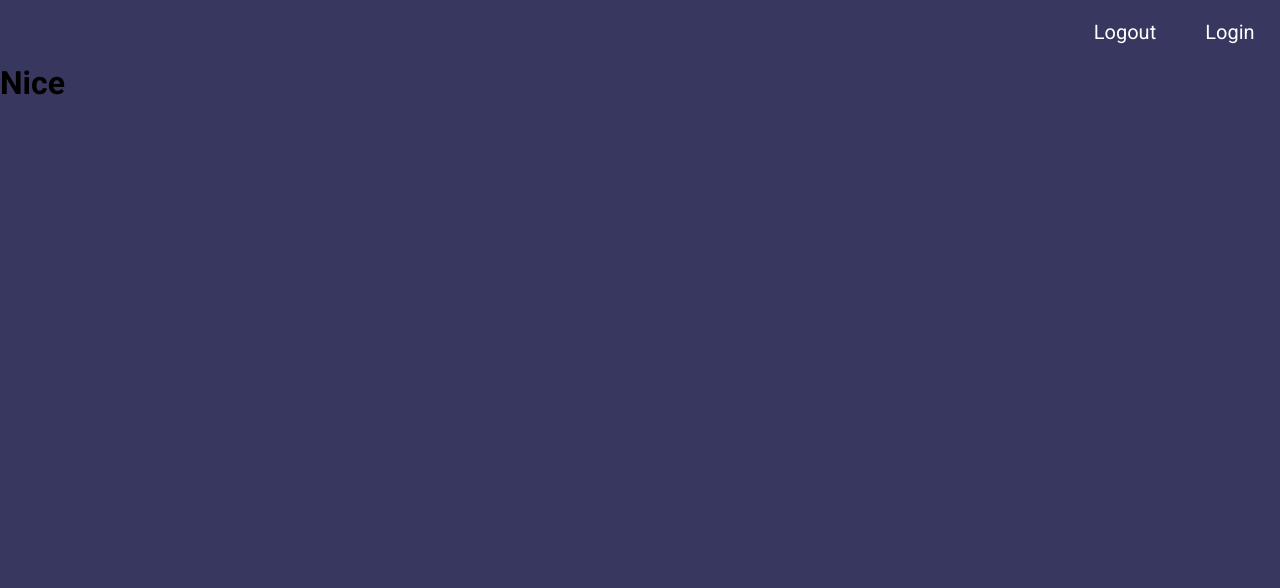
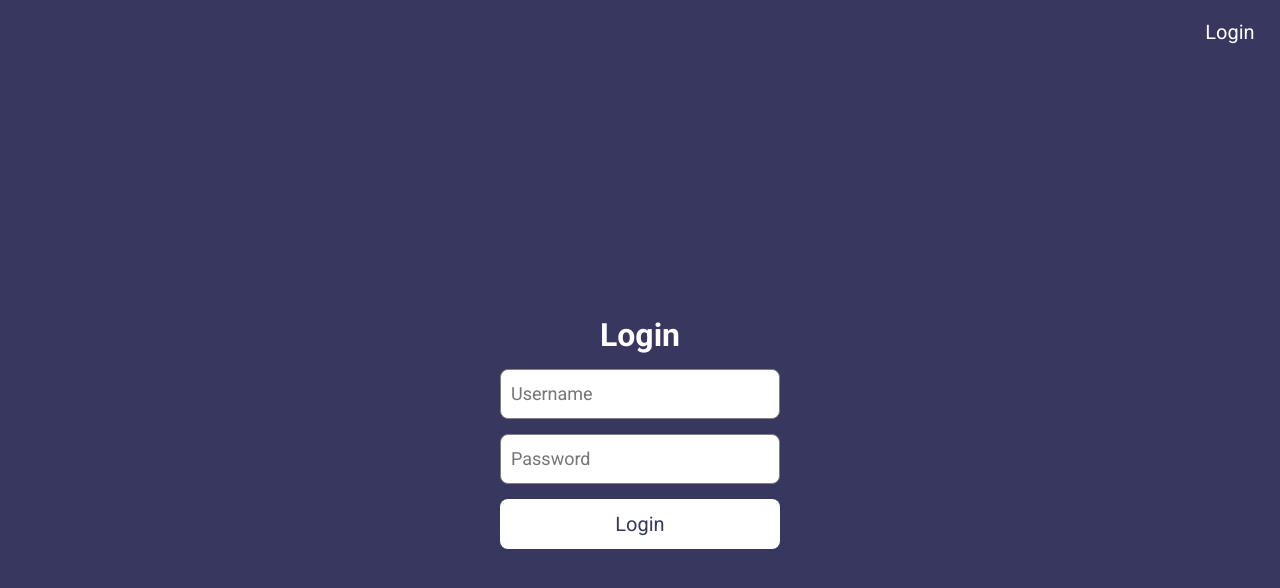
Before and after one commit to EminHamzagic/quotes-app, a React (Create React App) app: page / in a window 1280 px wide. Shown: the top 588 px of the page. Built offline with nearby package versions, Linux system fonts and the light colour scheme.

Commit message:
finished login and added quotes loading

```diff
--- a/package.json
+++ b/package.json
@@ -6,6 +6,7 @@
     "@testing-library/jest-dom": "^5.16.5",
     "@testing-library/react": "^13.4.0",
     "@testing-library/user-event": "^13.5.0",
+    "axios": "^0.27.2",
     "react": "^18.2.0",
     "react-dom": "^18.2.0",
     "react-router": "^5.3.3",
--- a/src/App.js
+++ b/src/App.js
@@ -1,20 +1,21 @@
 import { BrowserRouter, Route } from "react-router-dom";
 import "./Css/App.css";
 import Header from "./Header";
-import Quote from "./Components/Quote";
+import QuoteList from "./Quotes/QuoteList";
 import Login from "./Login/Login";
-import UserContextProvider from "./Contexts/UserContext";
+import { useContext } from "react";
+import { UserContext } from "./Contexts/UserContext";
 
 export default function App() {
+  const { isUserLogged } = useContext(UserContext);
+
   return (
     <div className="appContainer">
-      <UserContextProvider>
-        <BrowserRouter>
-          <Header />
-          <Route exact path="/" component={Quote} />
-          <Route path="/login" component={Login} />
-        </BrowserRouter>
-      </UserContextProvider>
+      <BrowserRouter>
+        <Header />
+        <Route path="/login" component={isUserLogged() ? QuoteList : Login} />
+        <Route exact path="/" component={isUserLogged() ? QuoteList : Login} />
+      </BrowserRouter>
     </div>
   );
 }
--- /dev/null
+++ b/src/CSS/Quote.css
@@ -0,0 +1,22 @@
+.quoteContainer {
+  width: 45%;
+  height: 90px;
+  margin-top: 10px;
+  margin-bottom: 10px;
+  /* border: 1px solid black; */
+}
+
+.quoteBody {
+  width: 80%;
+  height: 100%;
+  background-color: white;
+  border-radius: 8px;
+  padding: 10px 15px 10px 15px;
+  display: flex;
+  flex-direction: column;
+  justify-content: space-between;
+}
+
+.quoteBody p:nth-child(2) {
+  align-self: flex-end;
+}
--- /dev/null
+++ b/src/CSS/quotesList.css
@@ -0,0 +1,13 @@
+.quoteListContainer {
+  width: 100%;
+  display: flex;
+  flex-direction: column;
+  align-items: center;
+  justify-content: space-around;
+}
+
+.quoteListContainer h1 {
+  color: white;
+  font-size: 44px;
+  font-weight: 500;
+}
--- a/src/Components/Quote.js
+++ /dev/null
@@ -1,3 +0,0 @@
-export default function Quote() {
-  return <h1>Nice</h1>;
-}
--- a/src/Header.js
+++ b/src/Header.js
@@ -1,19 +1,32 @@
+import { useContext } from "react";
 import { Link } from "react-router-dom";
+import { UserContext } from "./Contexts/UserContext";
 import "./Css/Header.css";
 
 export default function Header() {
+  const { userState, isUserLogged, dispatchUserState } =
+    useContext(UserContext);
+
   return (
     <div className="header">
-      <button>
+      {isUserLogged() && (
+        <button
+          onClick={() => {
+            dispatchUserState({ type: "clearToken" });
+          }}
+        >
           <Link style={{ color: "white", textDecoration: "none" }} to="/">
             Logout
           </Link>
         </button>
+      )}
+      {!isUserLogged() && (
         <button>
           <Link style={{ color: "white", textDecoration: "none" }} to="/login">
             Login
           </Link>
         </button>
+      )}
     </div>
   );
 }
--- a/src/Login/Login.js
+++ b/src/Login/Login.js
@@ -1,25 +1,38 @@
-import { useState } from "react";
-import { useContext } from "react";
+import axios from "axios";
+import { useState, useContext } from "react";
 import { UserContext } from "../Contexts/UserContext";
 import "../Css/Login.css";
 
 export default function Login() {
-  const { dispatchUserState } = useContext(UserContext);
-  const { loginData, setLoginData } = useState({ username: "", password: "" });
+  const { userState, dispatchUserState } = useContext(UserContext);
+  const [loginData, setLoginData] = useState({ username: "", password: "" });
 
   const submitLogin = () => {
     const { username, password } = loginData;
     const loginBody = { username, password };
 
-    // fetch();
+    axios.post("http://localhost:4000/sessions", loginBody).then(({ data }) => {
+      window.history.pushState("", "", "http://localhost:3000/");
+      dispatchUserState({ type: "setToken", value: data.accessToken });
+    });
   };
 
   return (
     <div className="loginContainer">
       <h1>Login</h1>
-      <input placeholder="Username" />
-      <input placeholder="Password" />
-      <button>Login</button>
+      <input
+        onChange={(e) => {
+          setLoginData({ ...loginData, username: e.target.value });
+        }}
+        placeholder="Username"
+      />
+      <input
+        onChange={(e) => {
+          setLoginData({ ...loginData, password: e.target.value });
+        }}
+        placeholder="Password"
+      />
+      <button onClick={submitLogin}>Login</button>
     </div>
   );
 }
--- /dev/null
+++ b/src/Quotes/Quote.js
@@ -0,0 +1,11 @@
+import QuoteBody from "./QuoteBody";
+import "../Css/Quote.css";
+
+export default function Quote({ props }) {
+  // console.log(props);
+  return (
+    <div className="quoteContainer">
+      <QuoteBody data={props} />
+    </div>
+  );
+}
--- /dev/null
+++ b/src/Quotes/QuoteBody.js
@@ -0,0 +1,10 @@
+import "../Css/Quote.css";
+
+export default function QuoteBody({ data }) {
+  return (
+    <div className="quoteBody">
+      <p>{data.content}</p>
+      <p>- {data.author}</p>
+    </div>
+  );
+}
--- /dev/null
+++ b/src/Quotes/QuoteList.js
@@ -0,0 +1,32 @@
+import axios from "axios";
+import { useEffect } from "react";
+import { useContext } from "react";
+import { useState } from "react";
+import { UserContext } from "../Contexts/UserContext";
+import "../Css/quotesList.css";
+import Quote from "./Quote";
+
+export default function QuoteList() {
+  const [quoteArray, setQuoteArray] = useState([]);
+  const { userState } = useContext(UserContext);
+
+  useEffect(() => {
+    axios
+      .get("http://localhost:4000/quotes", {
+        headers: { Authorization: "Bearer " + userState.accessToken },
+      })
+      .then(({ data }) => {
+        setQuoteArray(data.quotes);
+      })
+      .catch((err) => console.log(err));
+  }, []);
+
+  return (
+    <div className="quoteListContainer">
+      <h1 style={{ marginBottom: "80px" }}>Quotes</h1>
+      {quoteArray.map((quote) => {
+        return <Quote key={quote.id} props={quote} />;
+      })}
+    </div>
+  );
+}
--- a/src/Reducers/userReducer.js
+++ b/src/Reducers/userReducer.js
@@ -1,7 +1,10 @@
-const userReducer = (state, { value, type }) => {
+const userReducer = (state, { type, value }) => {
   switch (type) {
     case "setToken":
       return { ...state, accessToken: value };
+
+    case "clearToken":
+      return { accessToken: null };
 
     default:
       return new Error("Function not found!");
--- a/src/index.js
+++ b/src/index.js
@@ -1,6 +1,11 @@
 import React from "react";
 import ReactDOM from "react-dom/client";
 import App from "./App";
+import UserContextProvider from "./Contexts/UserContext";
 
 const root = ReactDOM.createRoot(document.getElementById("root"));
-root.render(<App />);
+root.render(
+  <UserContextProvider>
+    <App />
+  </UserContextProvider>
+);
```
Also changed, not shown: 1 other file (tests, documents, lock files or other folders). Lines whose indentation alone changed are shown as unchanged.
